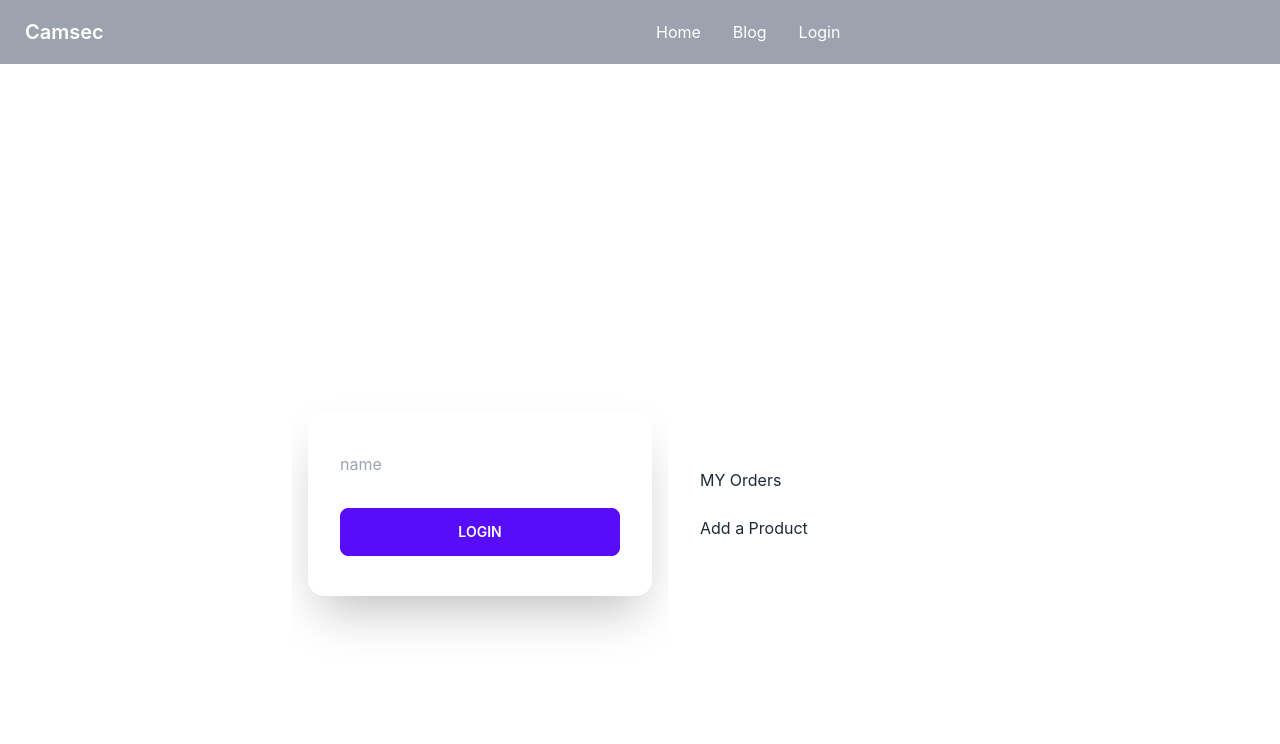
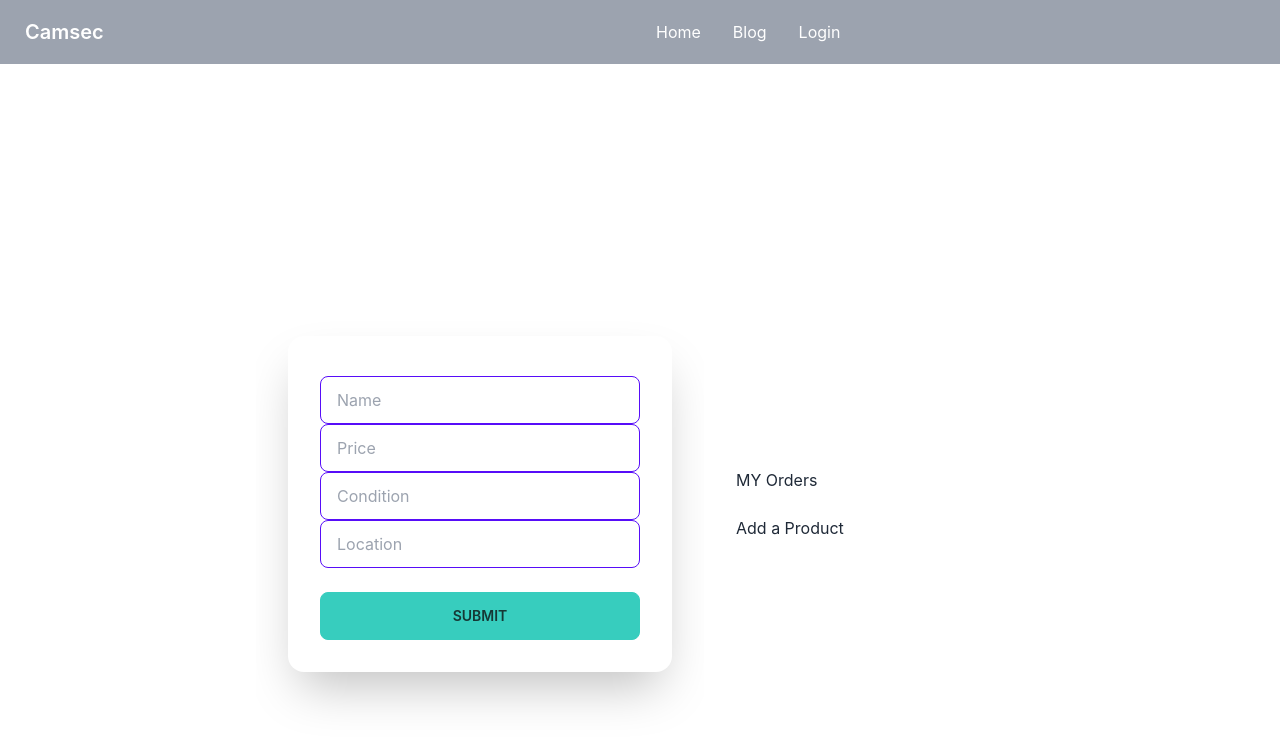
Before and after one commit to etikona/camsec-client, a React (Create React App) app: page /dashboard/sellers/addProduct in a window 1280 px wide. Shown: the top 744 px of the page. Built offline with nearby package versions, Linux system fonts and the light colour scheme; no server answers.

Commit message:
seller added products on database

```diff
--- a/src/components/Pages/Dashboard/ForSeller/AddProduct.js
+++ b/src/components/Pages/Dashboard/ForSeller/AddProduct.js
@@ -1,24 +1,62 @@
 import React from 'react';
+import toast from 'react-hot-toast';
 
 const AddProduct = () => {
+  const handleAddProducts = event => {
+    event.preventDefault();
+   const form = event.target;
+   const name = form.name.value;
+   const price = form.price.value;
+   const condition = form.condition.value;
+   const location = form.location.value;
+   const products = {
+    name,price, condition, location,
+   };
+
+   fetch('https://camsec-server.vercel.app/products', {
+    method: 'POST',
+    headers: {
+        'content-type': 'application/json'
+    },
+    body: JSON.stringify(products)
+})
+    .then(res => res.json())
+    .then(data => {
+        console.log(data);
+        if (data.acknowledged) {
+            toast("Your order confirmed", {
+                icon: '✔'
+            })
+
+        }
+
+        form.reset();
+    })
+  }
   return (
     <div>
-            <form>
+
 
         <div className="hero min-h-screen bg-base-100"><font></font>
           <div className="hero-content flex-col lg:flex-row-reverse"><font></font>
 
             <div className="card flex-shrink-0 w-full max-w-sm shadow-2xl bg-base-100"><font></font>
               <div className="card-body"><font></font>
-      <input className='w-full' type="text"  name='name' placeholder='name'/>
+              <form onSubmit={handleAddProducts}>
+                <input type="text" name='name' placeholder="Name" className="input input-bordered input-primary w-full max-w-xs" />
+                <input type="text" name='price' placeholder="Price" className="input input-bordered input-primary w-full max-w-xs" />
+                <input type="text" name='condition' placeholder="Condition" className="input input-bordered input-primary w-full max-w-xs" />
+                <input type="text" name='location' placeholder="Location" className="input input-bordered input-primary w-full max-w-xs" />
                 <div className="form-control mt-6"><font></font>
-          <button className="btn btn-primary">Login</button><font></font>
+                <input  className="btn btn-accent" type="submit" value="submit" />
+
                 </div><font></font>
+                </form>
               </div><font></font>
             </div><font></font>
           </div><font></font>
         </div>
-            </form>
+
     </div>
   );
 };
--- a/src/components/Pages/Home/Products/BookingModal.js
+++ b/src/components/Pages/Home/Products/BookingModal.js
@@ -54,7 +54,7 @@ const BookingModal = ({ order }) => {
                     <label htmlFor="my-modal-3" className="btn btn-sm btn-circle absolute right-2 top-2">✕</label>
                     <h3 className="text-lg font-bold">{name}</h3>
                     <form onSubmit={handleOrder}>
-                        <input type="text" readOnly defaultValue={user.displayName} name='userName' className="input input-bordered w-full max-w-xs" />
+                        <input type="text"  defaultValue={user.displayName} name='userName' className="input input-bordered w-full max-w-xs" />
                         <input type="email" readOnly defaultValue={user.email} name='email' className="input input-bordered w-full max-w-xs" />
                         <input type="text" readOnly defaultValue={resellPrice} name='price' className="input input-bordered w-full max-w-xs" />
                         <input type="text" placeholder="phone number" name='number' className="input input-bordered w-full max-w-xs" />
--- a/src/components/Pages/Login/Signin.js
+++ b/src/components/Pages/Login/Signin.js
@@ -31,7 +31,7 @@ const Signin = () => {
     signIn(email, password)
         .then(res => {
             const user = res.user;
-            userRole(user);
+
         })
         .catch(err => console.error(err))
 
@@ -76,17 +76,7 @@ const storeUserInfo = (name, email, role) => {
             setUserEmail(email)
         })
 };
-//  Set role
-const userRole = (role) => {
-    const googleSign = signIngoogle();
-    const normal = handleSubmit();
-    if (googleSign) {
-        setRole(buyer)
-    }
-    if (normal) {
-        setRole(seller)
-    }
-}
+
 
 return (
     <div>
--- a/src/components/Routes/Routes.js
+++ b/src/components/Routes/Routes.js
@@ -11,6 +11,7 @@ import AllProducts from "../Pages/Home/Products/AllProducts";
 import Login from "../Pages/Login/Login";
 import Signin from "../Pages/Login/Signin";
 import AdminRoute from "./AdminRoute";
+import SellerRoute from "./SellerRoute";
 
 const router = createBrowserRouter([
     {
@@ -55,6 +56,7 @@ const router = createBrowserRouter([
             {
                 path: '/dashboard/sellers/addProduct',
                 element: <AddProduct/>
+
             },
         ]
     },
--- a/src/components/Routes/SellerRoute.js
+++ b/src/components/Routes/SellerRoute.js
@@ -5,7 +5,7 @@ import { AuthContext } from '../contexts/AuthProvider';
 
 import useSeller from '../hooks/useSeller';
 
-const AdminRoute = ({ children }) => {
+const SellerRoute = ({ children }) => {
     const { user, loading } = useContext(AuthContext)
     const [isSeller, sellerLoading] = useSeller(user?.email)
     const location = useLocation();
@@ -20,4 +20,4 @@ const AdminRoute = ({ children }) => {
     return <Navigate to="/login" state={{ from: location }} replace></Navigate>
 };
 
-export default AdminRoute;
+export default SellerRoute;
--- a/src/components/hooks/useSeller.js
+++ b/src/components/hooks/useSeller.js
@@ -9,7 +9,7 @@ const useSeller = email => {
                 .then(res => res.json())
                 .then(data => {
 
-                    setIsSeller(data.isAdmin)
+                    setIsSeller(data.isSeller)
                     setSellerLoading(false)
                 })
         }
```
Lines whose indentation alone changed are shown as unchanged.
